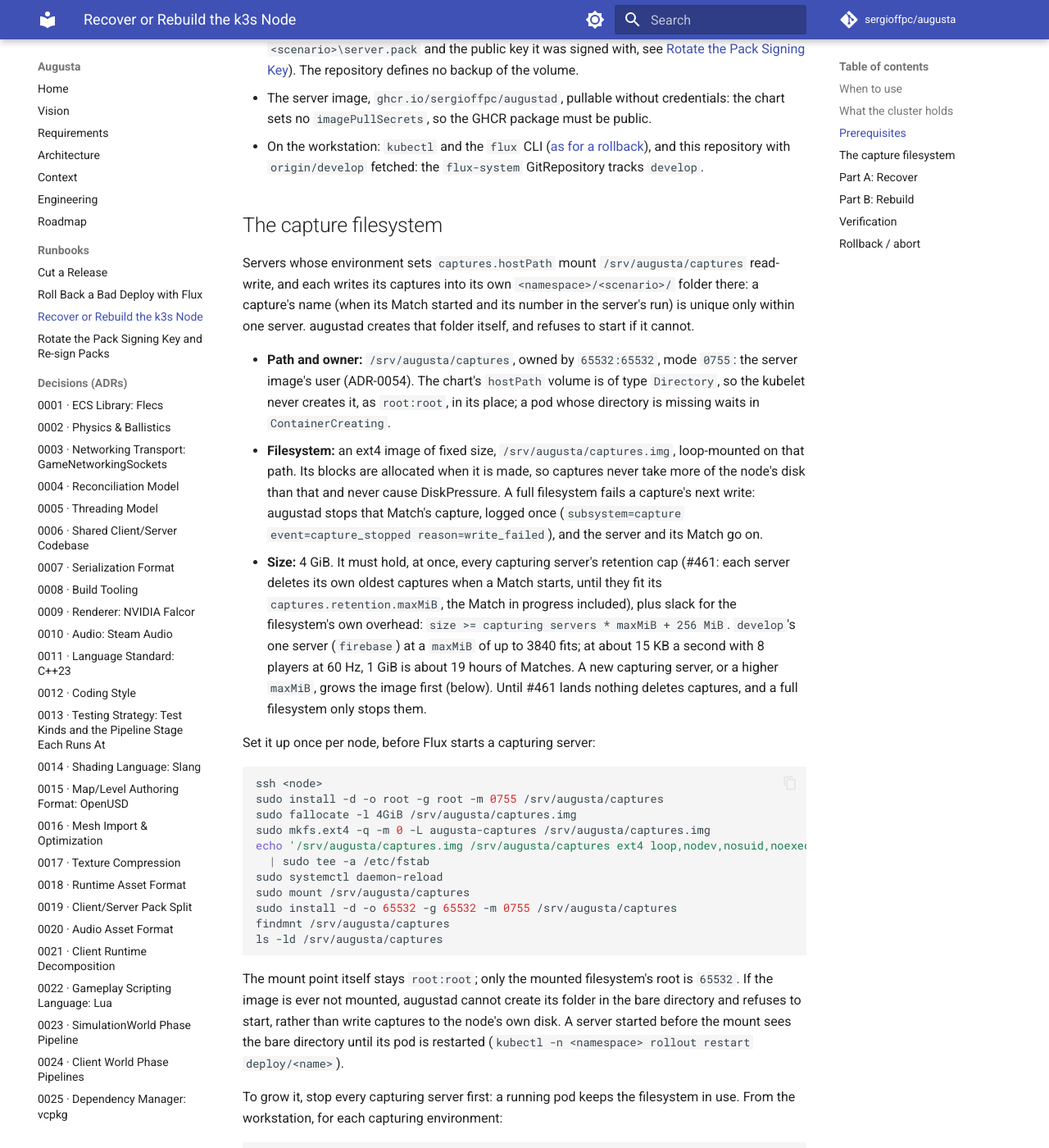
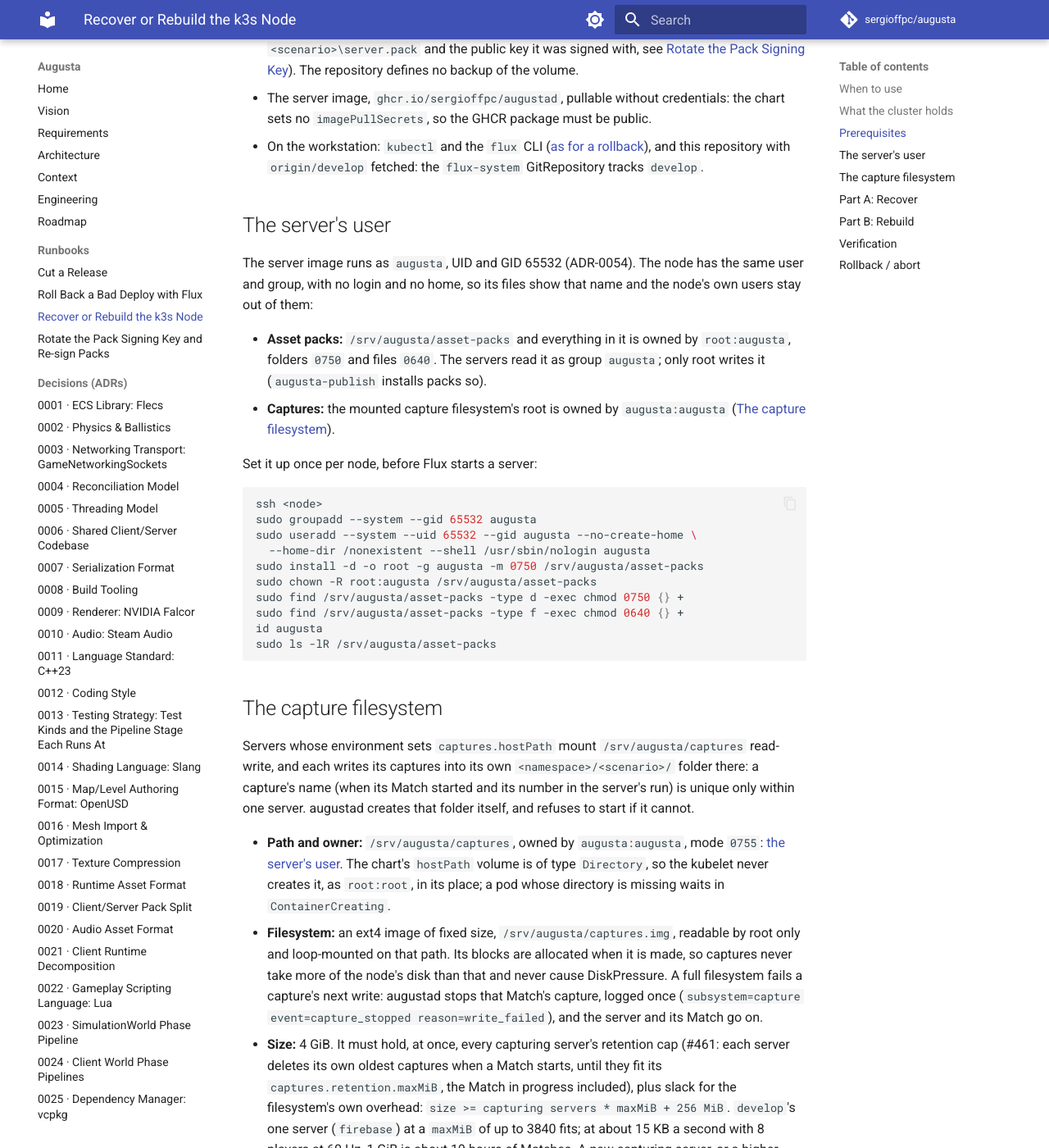
Before and after one commit to sergioffpc/augusta, an MkDocs documentation site: the page built from docs/runbooks/k3s-node-recovery.md, in a window 1280 px wide and 1400 px high, scrolled down 1381 px. Shown: the whole window at 82% size. Built offline with MkDocs 1.6.1 and Material for MkDocs 9.7.7, drawn with Linux system fonts in a browser that asks for light colours; comment, search, counter and statistics services are not loaded; some of the changed text lies outside the part shown.

Commit message:
feat(pack): give the node an augusta user and keep its packs readable by that group alone
The node gets the server image's user, augusta (65532, ADR-0054), so the
capture volume shows its name, and augusta-publish installs packs as
root:augusta, folders 0750 and files 0640, checking them as root. The
capture image is root-only.

Co-Authored-By: Claude Opus 5.5 <noreply@anthropic.com>

````diff
--- a/docs/runbooks/k3s-node-recovery.md
+++ b/docs/runbooks/k3s-node-recovery.md
@@ -70,6 +70,33 @@ restores them.
   with `origin/develop` fetched: the `flux-system` GitRepository tracks
   `develop`.
 
+## The server's user
+
+The server image runs as `augusta`, UID and GID 65532 (ADR-0054). The node has
+the same user and group, with no login and no home, so its files show that name
+and the node's own users stay out of them:
+
+- **Asset packs:** `/srv/augusta/asset-packs` and everything in it is owned by
+  `root:augusta`, folders `0750` and files `0640`. The servers read it as group
+  `augusta`; only root writes it (`augusta-publish` installs packs so).
+- **Captures:** the mounted capture filesystem's root is owned by
+  `augusta:augusta` ([The capture filesystem](#the-capture-filesystem)).
+
+Set it up once per node, before Flux starts a server:
+
+```sh
+ssh <node>
+sudo groupadd --system --gid 65532 augusta
+sudo useradd --system --uid 65532 --gid augusta --no-create-home \
+  --home-dir /nonexistent --shell /usr/sbin/nologin augusta
+sudo install -d -o root -g augusta -m 0750 /srv/augusta/asset-packs
+sudo chown -R root:augusta /srv/augusta/asset-packs
+sudo find /srv/augusta/asset-packs -type d -exec chmod 0750 {} +
+sudo find /srv/augusta/asset-packs -type f -exec chmod 0640 {} +
+id augusta
+sudo ls -lR /srv/augusta/asset-packs
+```
+
 ## The capture filesystem
 
 Servers whose environment sets `captures.hostPath` mount `/srv/augusta/captures`
@@ -78,15 +105,15 @@ folder there: a capture's name (when its Match started and its number in the
 server's run) is unique only within one server. augustad creates that folder
 itself, and refuses to start if it cannot.
 
-- **Path and owner:** `/srv/augusta/captures`, owned by `65532:65532`, mode
-  `0755`: the server image's user (ADR-0054). The chart's `hostPath` volume is
-  of type `Directory`, so the kubelet never creates it, as `root:root`, in its
-  place; a pod whose directory is missing waits in `ContainerCreating`.
+- **Path and owner:** `/srv/augusta/captures`, owned by `augusta:augusta`, mode
+  `0755`: [the server's user](#the-servers-user). The chart's `hostPath` volume
+  is of type `Directory`, so the kubelet never creates it, as `root:root`, in
+  its place; a pod whose directory is missing waits in `ContainerCreating`.
 - **Filesystem:** an ext4 image of fixed size, `/srv/augusta/captures.img`,
-  loop-mounted on that path. Its blocks are allocated when it is made, so
-  captures never take more of the node's disk than that and never cause
-  DiskPressure. A full filesystem fails a capture's next write: augustad stops
-  that Match's capture, logged once
+  readable by root only and loop-mounted on that path. Its blocks are allocated
+  when it is made, so captures never take more of the node's disk than that and
+  never cause DiskPressure. A full filesystem fails a capture's next write:
+  augustad stops that Match's capture, logged once
   (`subsystem=capture event=capture_stopped reason=write_failed`), and the
   server and its Match go on.
 - **Size:** 4 GiB. It must hold, at once, every capturing server's retention cap
@@ -99,25 +126,27 @@ itself, and refuses to start if it cannot.
   or a higher `maxMiB`, grows the image first (below). Until #461 lands nothing
   deletes captures, and a full filesystem only stops them.
 
-Set it up once per node, before Flux starts a capturing server:
+Set it up once per node, after [the server's user](#the-servers-user) and before
+Flux starts a capturing server:
 
 ```sh
 ssh <node>
 sudo install -d -o root -g root -m 0755 /srv/augusta/captures
 sudo fallocate -l 4GiB /srv/augusta/captures.img
+sudo chmod 0600 /srv/augusta/captures.img
 sudo mkfs.ext4 -q -m 0 -L augusta-captures /srv/augusta/captures.img
 echo '/srv/augusta/captures.img /srv/augusta/captures ext4 loop,nodev,nosuid,noexec,x-systemd.before=k3s.service 0 2' \
   | sudo tee -a /etc/fstab
 sudo systemctl daemon-reload
 sudo mount /srv/augusta/captures
-sudo install -d -o 65532 -g 65532 -m 0755 /srv/augusta/captures
+sudo install -d -o augusta -g augusta -m 0755 /srv/augusta/captures
 findmnt /srv/augusta/captures
 ls -ld /srv/augusta/captures
 ```
 
 The mount point itself stays `root:root`; only the mounted filesystem's root is
-`65532`. If the image is ever not mounted, augustad cannot create its folder in
-the bare directory and refuses to start, rather than write captures to the
+`augusta`'s. If the image is ever not mounted, augustad cannot create its folder
+in the bare directory and refuses to start, rather than write captures to the
 node's own disk. A server started before the mount sees the bare directory until
 its pod is restarted (`kubectl -n <namespace> rollout restart deploy/<name>`).
 
@@ -222,12 +251,15 @@ Record the new size in this section.
     kubectl get nodes
     ```
 
-5. Put the asset packs back before Flux starts the servers:
+5. On a reinstalled OS, set up [the server's user](#the-servers-user) first: the
+   packs' group and the captures' owner are its IDs. Then put the asset packs
+   back before Flux starts the servers (`tar` as root keeps their owners and
+   modes):
 
     ```sh
     scp asset-packs.tgz <node>:/tmp/
     ssh <node> "sudo mkdir -p /srv/augusta && sudo tar -C /srv/augusta -xzf /tmp/asset-packs.tgz && rm /tmp/asset-packs.tgz"
-    ssh <node> "ls -lR /srv/augusta/asset-packs"
+    ssh <node> "sudo ls -lR /srv/augusta/asset-packs"
     ```
 
     Without a copy, publish each `packVersion` that
````
Also changed, not shown: docs/ENGINEERING.md (+7 -4 lines), docs/runbooks/pack-key-rotation.md (+3 -1 lines), tools/README.md (+5 -5 lines), 2 other files.
